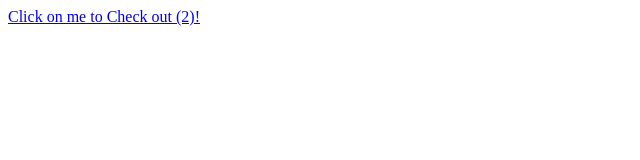
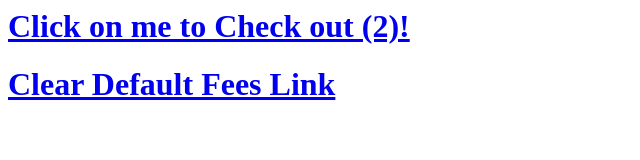
Before and after one commit to nickrobinson/tax-test-links, a plain HTML site: page index.html in a window 1280 px wide. Shown: the whole page, without its empty margins (0-640 px from the left). Drawn offline with Linux system fonts and the light colour scheme.

Commit message:
add clear default fees link

```diff
--- a/index.html
+++ b/index.html
@@ -3,6 +3,11 @@
     <title>Tax Test Links</title>
   </head>
   <body>
-    <a href="square-commerce-v1://payment/create?data=%7B%20%20%20%0A%20%20%20%22amount_money%22%3A%20%7B%0A%20%20%20%20%20%22amount%22%3A%20500%2C%0A%20%20%20%20%20%22currency_code%22%3A%20%22USD%22%0A%20%20%20%7D%2C%0A%20%20%20%22callback_url%22%3A%20%22https%3A%2F%2Ffoobar.com%2Fcallback%22%2C%0A%20%20%20%22client_id%22%3A%20%22sq0ids-duHFNkr442QzrFpxRORQhg%22%2C%0A%20%20%20%22version%22%3A%20%221.3%22%2C%0A%20%20%20%22notes%22%3A%20%22Rental%20fee%22%2C%0A%20%20%20%22options%22%3A%20%7B%0A%20%20%20%20%20%22supported_tender_types%22%3A%20%5B%0A%20%20%20%20%20%20%20%22CREDIT_CARD%22%2C%0A%20%20%20%20%20%20%20%22CASH%22%2C%0A%20%20%20%20%20%20%20%22SQUARE_GIFT_CARD%22%2C%0A%20%20%20%20%20%5D%0A%20%20%20%7D%0A%20%7D">Click on me to Check out (2)!</a>
+    <h1>
+      <a href="square-commerce-v1://payment/create?data=%7B%20%20%20%0A%20%20%20%22amount_money%22%3A%20%7B%0A%20%20%20%20%20%22amount%22%3A%20500%2C%0A%20%20%20%20%20%22currency_code%22%3A%20%22USD%22%0A%20%20%20%7D%2C%0A%20%20%20%22callback_url%22%3A%20%22https%3A%2F%2Ffoobar.com%2Fcallback%22%2C%0A%20%20%20%22client_id%22%3A%20%22sq0ids-duHFNkr442QzrFpxRORQhg%22%2C%0A%20%20%20%22version%22%3A%20%221.3%22%2C%0A%20%20%20%22notes%22%3A%20%22Rental%20fee%22%2C%0A%20%20%20%22options%22%3A%20%7B%0A%20%20%20%20%20%22supported_tender_types%22%3A%20%5B%0A%20%20%20%20%20%20%20%22CREDIT_CARD%22%2C%0A%20%20%20%20%20%20%20%22CASH%22%2C%0A%20%20%20%20%20%20%20%22SQUARE_GIFT_CARD%22%2C%0A%20%20%20%20%20%5D%0A%20%20%20%7D%0A%20%7D">Click on me to Check out (2)!</a>
+    </h1>
+    <h1>
+      <a href="square-commerce-v1://payment/create?data=%7B%20%20%20%0A%20%20%20%22amount_money%22%3A%20%7B%0A%20%20%20%20%20%22amount%22%3A%20500%2C%0A%20%20%20%20%20%22currency_code%22%3A%20%22USD%22%0A%20%20%20%7D%2C%0A%20%20%20%22callback_url%22%3A%20%22https%3A%2F%2Ffoobar.com%2Fcallback%22%2C%0A%20%20%20%22client_id%22%3A%20%22sq0ids-duHFNkr442QzrFpxRORQhg%22%2C%0A%20%20%20%22version%22%3A%20%221.3%22%2C%0A%20%20%20%22notes%22%3A%20%22Rental%20fee%22%2C%0A%20%20%20%22clear_default_fees%22%3A%20true%2C%0A%20%20%20%22options%22%3A%20%7B%0A%20%20%20%20%20%22supported_tender_types%22%3A%20%5B%0A%20%20%20%20%20%20%20%22CREDIT_CARD%22%2C%0A%20%20%20%20%20%20%20%22CASH%22%2C%0A%20%20%20%20%20%20%20%22SQUARE_GIFT_CARD%22%2C%0A%20%20%20%20%20%5D%0A%20%20%20%7D%0A%20%7D">Clear Default Fees Link</a>
+    </h1>
   </body>
 </html>
```
